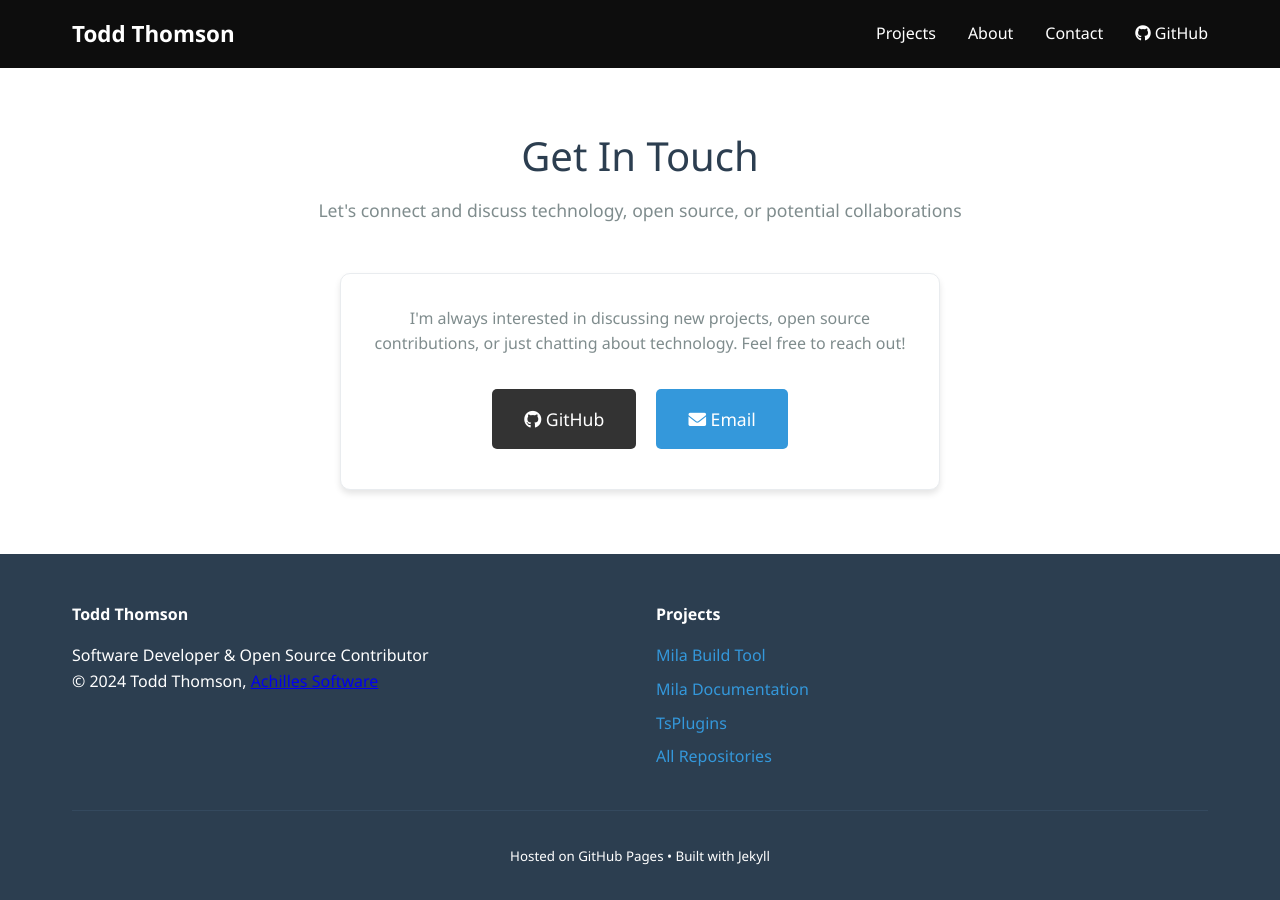
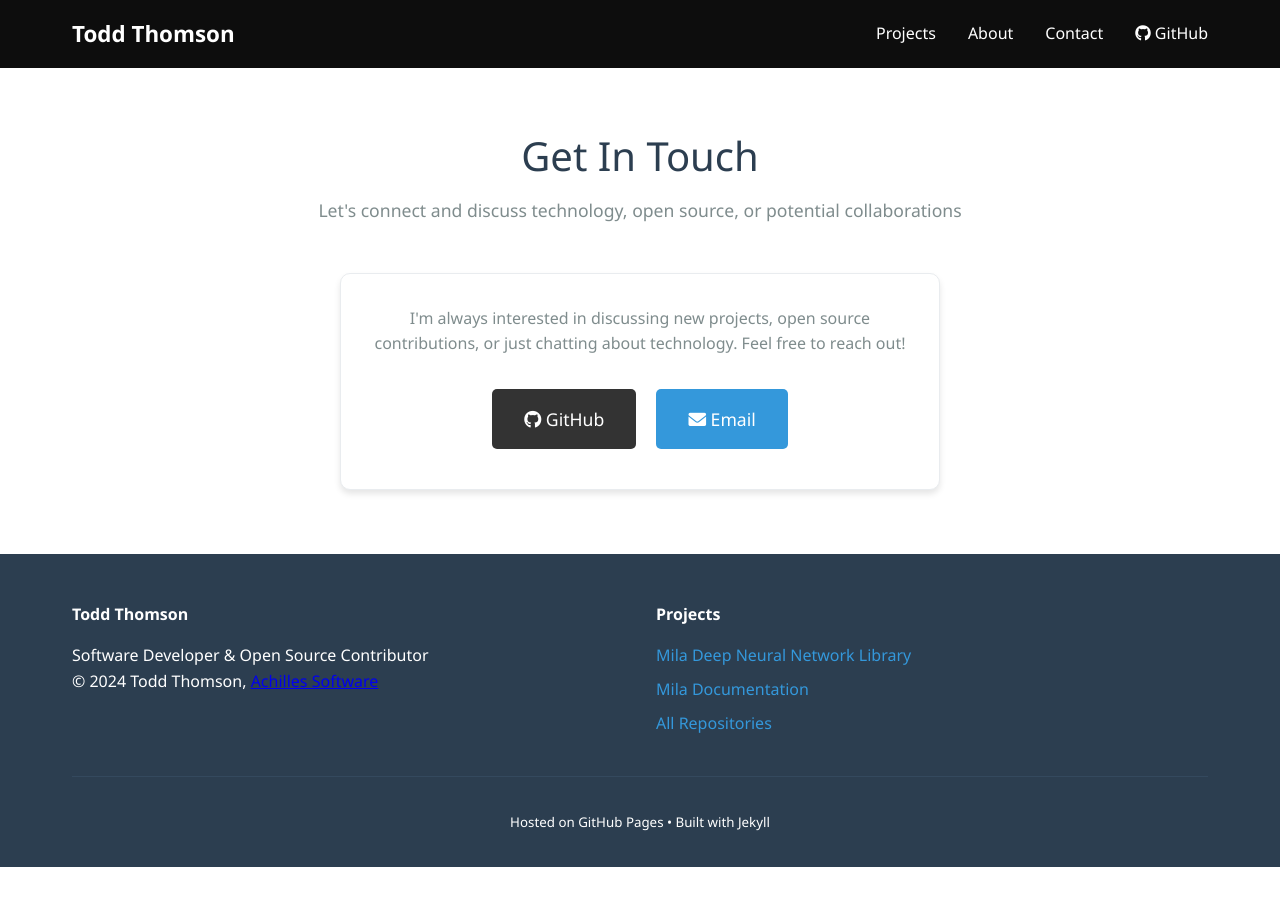
Before and after one commit to ToddThomson/toddthomson.github.io, a Jekyll site: the page built from index.html, in a window 1280 px wide and 900 px high, scrolled down 2187 px. Built offline with Jekyll 4.4.1, drawn with Linux system fonts in a browser that asks for light colours; after the commit the page ends 3054 px from its top, so only the background shows below that.

Commit message:
Update project descriptions and links in README.md, footer, and index.html; add .gitignore file

```diff
--- a/_includes/footer.html
+++ b/_includes/footer.html
@@ -4,15 +4,14 @@
             <div class="footer-section">
                 <h4>Todd Thomson</h4>
                 <p>Software Developer & Open Source Contributor</p>
-                <p>&copy; 2024 Todd Thomson, <a href="http://achilles-software.com">Achilles Software</a></p>
+                <p>&copy; 2024 Todd Thomson, <a href="https://github.com/achilles-software" target="_blank" rel="noopener">Achilles Software</a></p>
             </div>
             <div class="footer-section">
                 <h4>Projects</h4>
                 <ul class="footer-links">
-                    <li><a href="https://github.com/ToddThomson/Mila" target="_blank">Mila Build Tool</a></li>
-                    <li><a href="https://toddthomson.github.io/Mila/" target="_blank">Mila Documentation</a></li>
-                    <li><a href="https://github.com/ToddThomson/TsPlugins" target="_blank">TsPlugins</a></li>
-                    <li><a href="https://github.com/ToddThomson" target="_blank">All Repositories</a></li>
+                    <li><a href="https://github.com/ToddThomson/Mila" target="_blank" rel="noopener">Mila Deep Neural Network Library</a></li>
+                    <li><a href="https://toddthomson.github.io/Mila/" target="_blank" rel="noopener">Mila Documentation</a></li>
+                    <li><a href="https://github.com/ToddThomson" target="_blank" rel="noopener">All Repositories</a></li>
                 </ul>
             </div>
         </div>
--- a/index.html
+++ b/index.html
@@ -22,9 +22,8 @@
             <p>Here are some of the open source projects I've been working on</p>
         </div>
 
-        <div class="grid grid-2">
-            <!-- Mila Project -->
-            <div class="project-card">
+        <!-- Mila Project - Full Width -->
+        <div class="project-card" style="margin-bottom: 2rem;">
             <h3><i class="fas fa-brain"></i> Mila</h3>
             <p>Achilles Mila Deep Neural Network library provides a comprehensive API to model, train and evaluate Deep Neural Networks for both research and production environments. Features state-of-the-art architectures including transformers, convolutional networks, and recurrent models with NVIDIA CUDA GPU acceleration.</p>
 
@@ -49,27 +48,8 @@
             </div>
         </div>
 
-            <!-- TsPlugins Project -->
-            <div class="project-card">
-                <h3><i class="fab fa-js-square"></i> TsPlugins</h3>
-                <p>A collection of TypeScript transformation plugins that extend the TypeScript compiler with additional functionality for modern JavaScript development.</p>
-
-                <div class="project-features">
-                    <ul>
-                        <li>Custom TypeScript transformations</li>
-                        <li>Compile-time optimizations</li>
-                        <li>Code generation utilities</li>
-                        <li>Development workflow enhancements</li>
-                    </ul>
-                </div>
-
-                <div class="project-links">
-                    <a href="https://github.com/ToddThomson/TsPlugins" class="btn btn-github" target="_blank" rel="noopener">
-                        <i class="fab fa-github"></i> Source Code
-                    </a>
-                </div>
-            </div>
-
+        <!-- Other Projects Grid -->
+        <div class="grid grid-2">
             <!-- Additional Projects -->
             <div class="project-card">
                 <h3><i class="fas fa-tools"></i> Other Projects</h3>
```
Also changed, not shown: README.md, 1 other file. Lines whose indentation alone changed are shown as unchanged.
